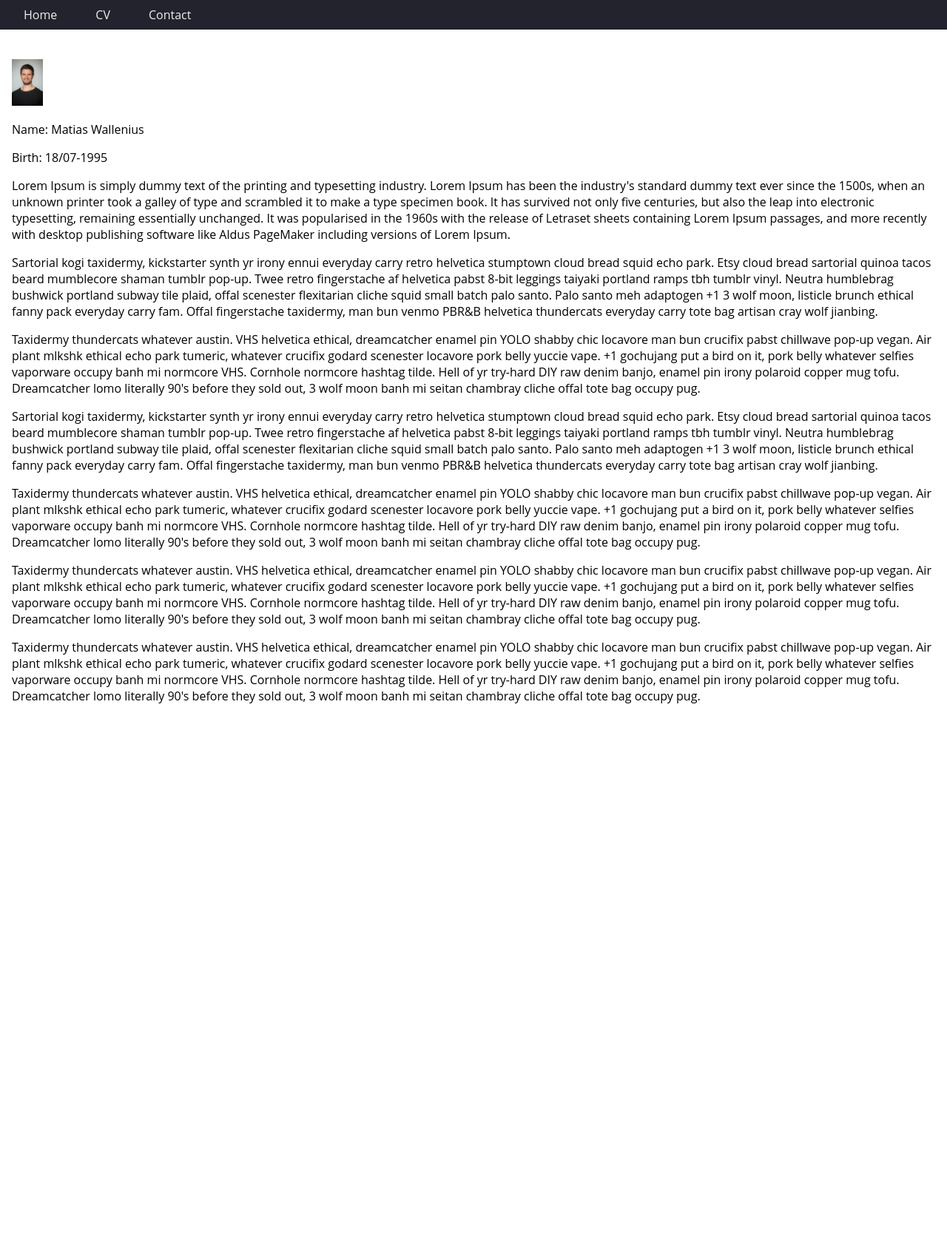
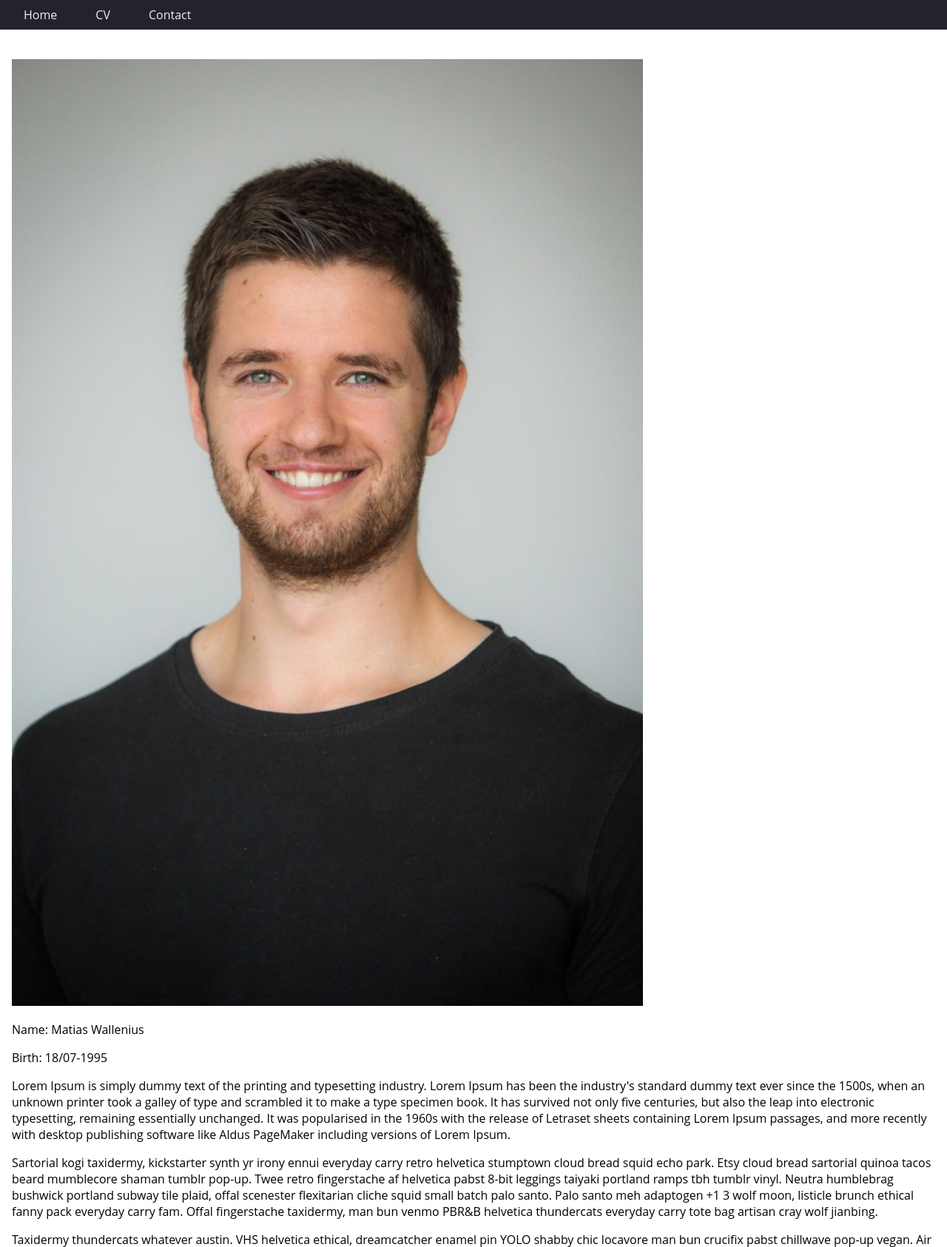
Before and after one commit to MatiWall/Webside, a PHP site: page / in a window 1280 px wide. Shown: the top 1686 px of the page at 74% size. Before the commit the page ends 951 px from the top, so only its background shows below. Run offline with PHP 8.4, Linux system fonts and the light colour scheme.

Commit message:
split index page using flex

```diff
--- a/index.html
+++ b/index.html
@@ -24,15 +24,13 @@
        <main>
            <header>
 
-            <div class="split-left">
-                <div class="centered">
-                    <img src="Figures/billede_3.jpg" alt="CV Picture" width="42">
+            <div class="main-wrap">
+                <div class="main-wrap-left">
+                    <img src="Figures/billede_3.jpg" alt="CV Picture">
 
                 </div>
-            </div>
 
-            <div class="split-right">
-                <div class="centered">
+                <div class="main-wrap-right">
                    <p>Name: Matias Wallenius</p>
                    <p>Birth: 18/07-1995</p>
                 </div>
```
Also changed, not shown: css/index.css (+5 -17 lines).
